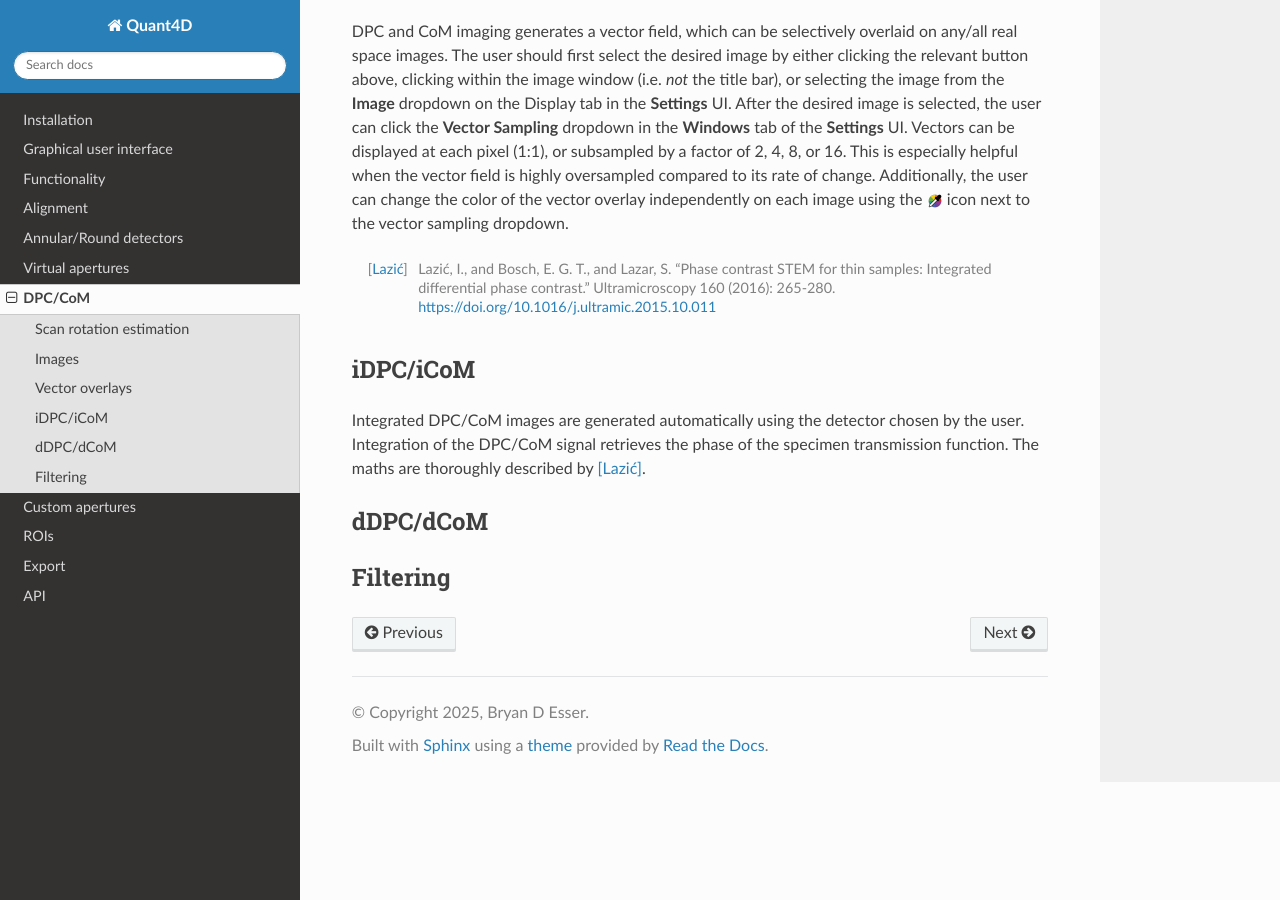
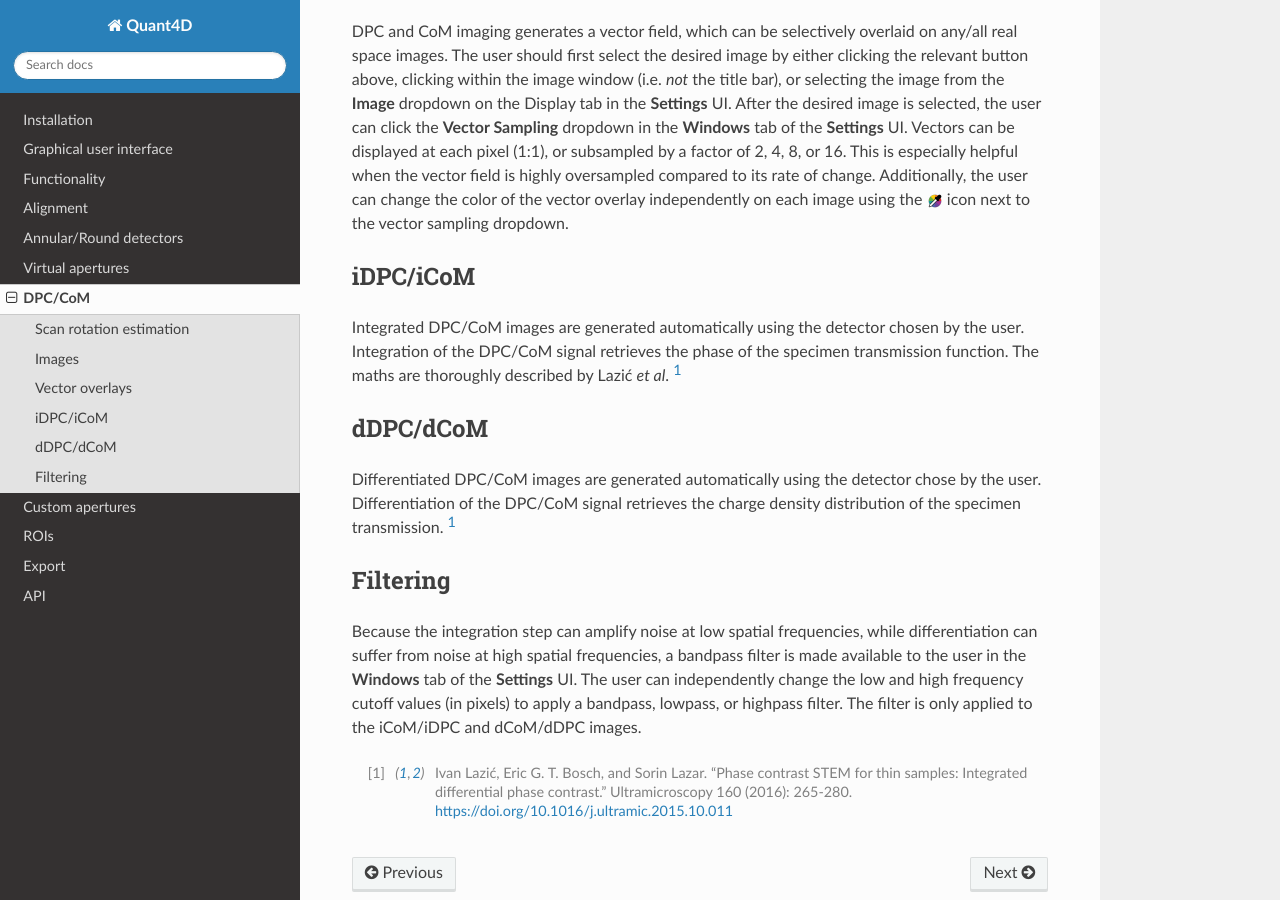
Before and after one commit to bryandesser/Quant4D, a Sphinx documentation site: the page built from docs/source/dpc_com.rst, in a window 1280 px wide and 900 px high, scrolled down 1148 px. Built offline with Sphinx 7.4.7 and the Read the Docs theme 3.1.0, drawn with Linux system fonts in a browser that asks for light colours; formulas are drawn with MathJax 3; pages that are not in the unit, such as notebooks, are missing from menus.

Commit message:
modified:   docs/source/dpc_com.rst

```diff
--- a/docs/source/dpc_com.rst
+++ b/docs/source/dpc_com.rst
@@ -95,19 +95,29 @@ vector field is highly oversampled compared to its rate of change.
 Additionally, the user can change the color of the vector overlay independently
 on each image using the |colorpicker| icon next to the vector sampling dropdown.
 
-.. [Lazić] Lazić, I., and Bosch, E. G. T., and Lazar, S. "Phase contrast STEM
-  for thin samples: Integrated differential phase contrast." Ultramicroscopy
-  160 (2016): 265-280. https://doi.org/10.1016/j.ultramic.2015.10.011
-
 iDPC/iCoM
 *********
 Integrated DPC/CoM images are generated automatically using the detector chosen
 by the user. Integration of the DPC/CoM signal retrieves the phase of the
-specimen transmission function. The maths are thoroughly described by [Lazić]_.
+specimen transmission function. The maths are thoroughly described by Lazić *et
+al*. [1]_
 
 dDPC/dCoM
 *********
-
+Differentiated DPC/CoM images are generated automatically using the detector
+chose by the user. Differentiation of the DPC/CoM signal retrieves the charge
+density distribution of the specimen transmission. [1]_
 
 Filtering
 *********
+Because the integration step can amplify noise at low spatial frequencies,
+while differentiation can suffer from noise at high spatial frequencies, a
+bandpass filter is made available to the user in the **Windows** tab of the
+**Settings** UI. The user can independently change the low and high frequency
+cutoff values (in pixels) to apply a bandpass, lowpass, or highpass filter. The
+filter is only applied to the iCoM/iDPC and dCoM/dDPC images.
+
+
+.. [1] Ivan Lazić, Eric G. T. Bosch, and Sorin Lazar. "Phase contrast STEM for
+  thin samples: Integrated differential phase contrast." Ultramicroscopy 160
+  (2016): 265-280. https://doi.org/10.1016/j.ultramic.2015.10.011
```
